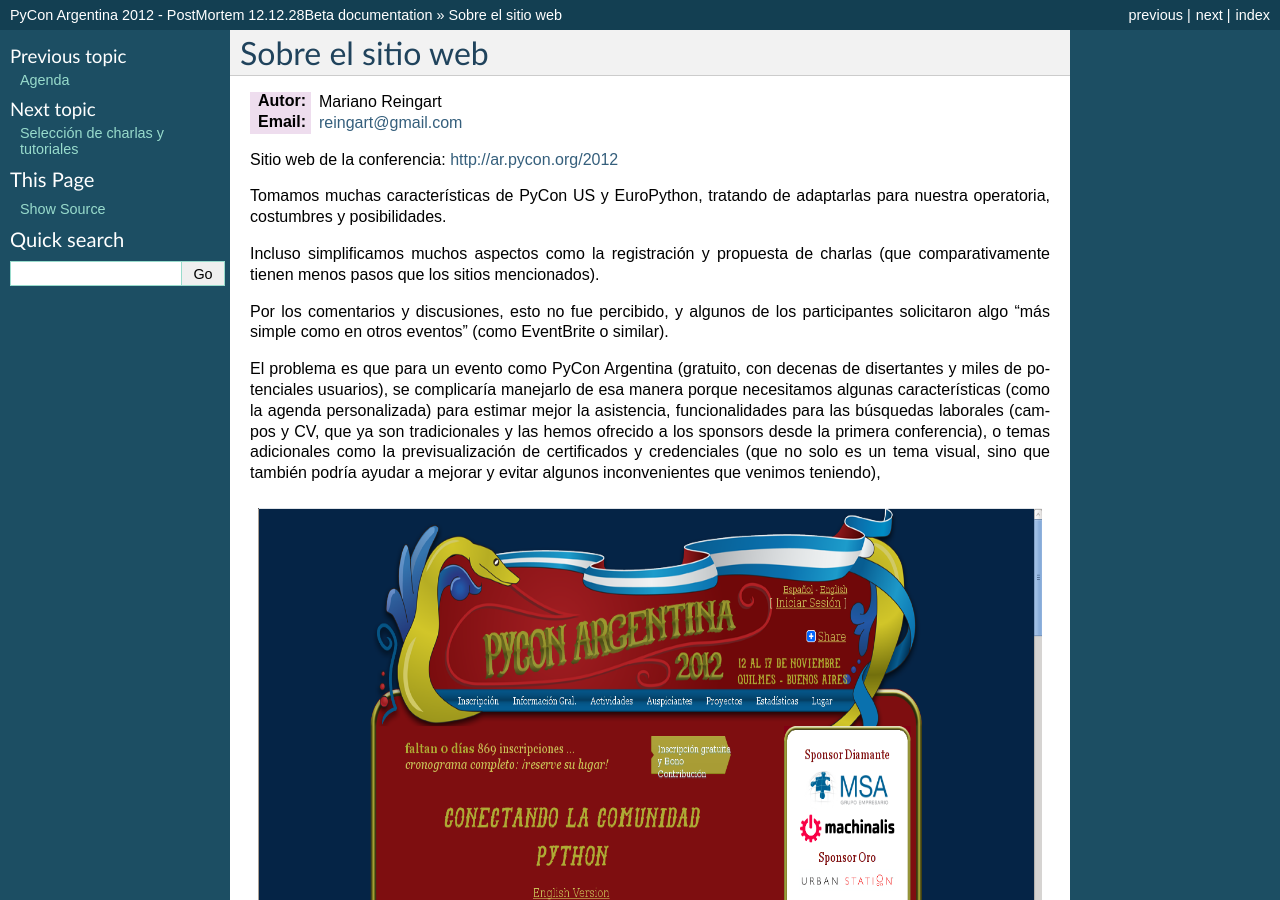
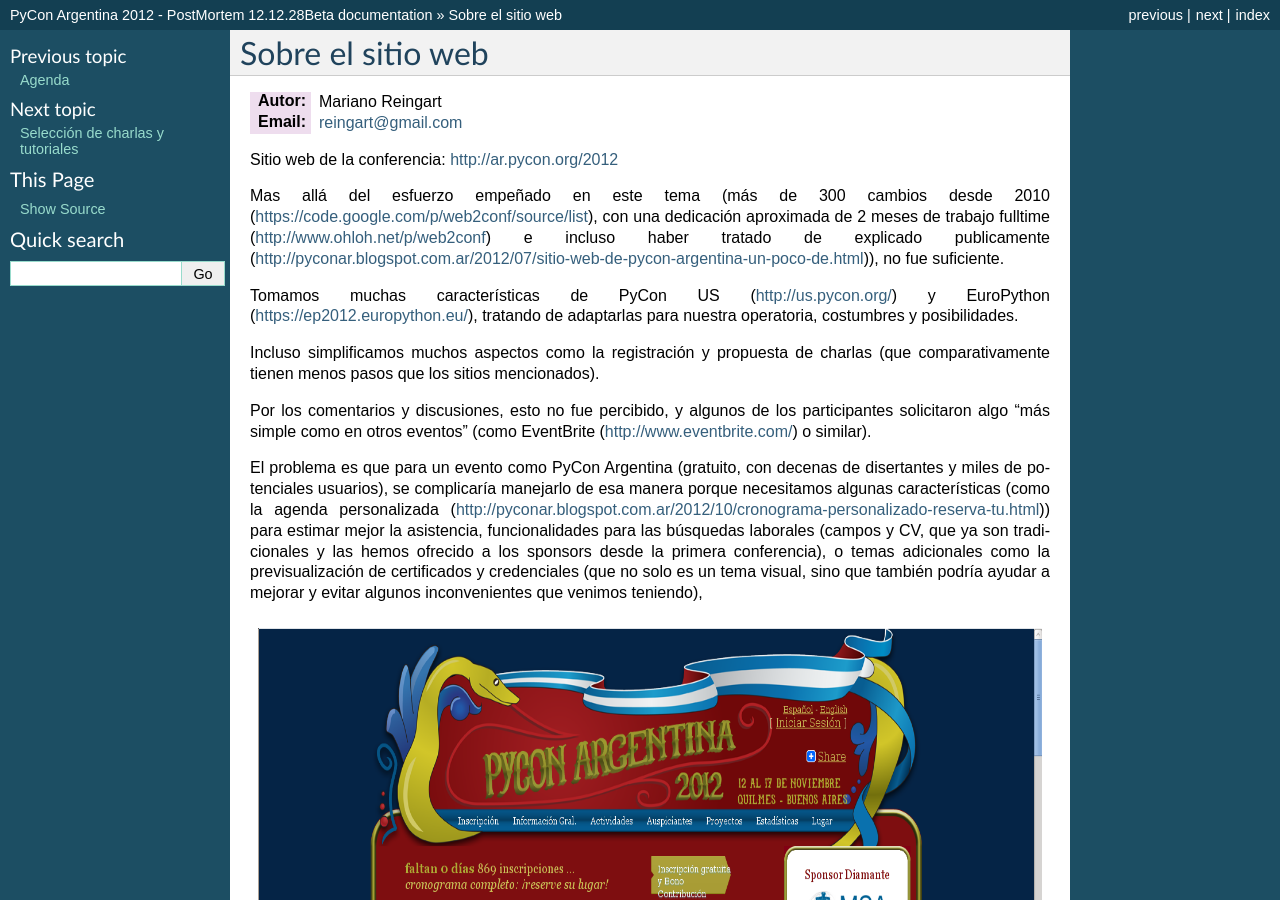
Before and after one commit to leliel12/pyconar20012_postmortem, a Sphinx documentation site: the page built from postmortem/source/web.rst, in a window 1280 px wide and 900 px high. Built offline with Sphinx 7.4.7, drawn with Linux system fonts in a browser that asks for light colours.

Commit message:
added links a web

```diff
--- a/postmortem/source/agenda.rst
+++ b/postmortem/source/agenda.rst
@@ -32,7 +34,8 @@
 un track en “inglés” (incluso para evitar tener muchas charlas en idioma
 extranjero al mismo tiempo, como nos ocurrió este año en ocasiones).
 
-La Jornada de PostgreSQL y de SugarLabs en paralelo también tuvieron la
+La Jornada de PostgreSQL (http://www.pgday.com.ar/buenosaires2012) y de
+SugarLabs en paralelo también tuvieron la
 aceptación esperada.
 
 En general, con el calendario de este año, con 3 días iniciales de sprints,
--- a/postmortem/source/web.rst
+++ b/postmortem/source/web.rst
@@ -7,20 +7,29 @@
 
 Sitio web de la conferencia: http://ar.pycon.org/2012
 
-Tomamos muchas características de PyCon US y EuroPython, tratando de adaptarlas
-para nuestra operatoria, costumbres y posibilidades.
+Mas allá del esfuerzo empeñado en este tema (más de 300 cambios desde
+2010 (https://code.google.com/p/web2conf/source/list),
+con  una dedicación aproximada de
+2 meses de trabajo fulltime (http://www.ohloh.net/p/web2conf)
+e incluso haber tratado de explicado publicamente (http://pyconar.blogspot.com.ar/2012/07/sitio-web-de-pycon-argentina-un-poco-de.html)),
+no fue suficiente.
+
+Tomamos muchas características de PyCon US (http://us.pycon.org/) y
+EuroPython (https://ep2012.europython.eu/), tratando de adaptarlas para nuestra
+operatoria, costumbres y posibilidades.
 
 Incluso simplificamos muchos aspectos como la registración y propuesta de
 charlas (que comparativamente tienen menos pasos que los sitios mencionados).
 
 Por los comentarios y discusiones, esto no fue percibido, y algunos de los
 participantes solicitaron algo "más simple como en otros eventos" (como
-EventBrite o similar).
+EventBrite (http://www.eventbrite.com/) o similar).
 
 El problema es que para un evento como PyCon Argentina (gratuito, con decenas
 de disertantes y miles de potenciales usuarios), se complicaría manejarlo de
 esa manera porque necesitamos algunas características (como la agenda
-personalizada) para estimar mejor la asistencia, funcionalidades para las
+personalizada (http://pyconar.blogspot.com.ar/2012/10/cronograma-personalizado-reserva-tu.html))
+para estimar mejor la asistencia, funcionalidades para las
 búsquedas laborales (campos y CV, que ya son tradicionales y las hemos
 ofrecido a los sponsors desde la primera conferencia), o temas adicionales
 como la previsualización de certificados y credenciales (que no solo es un
```
Also changed, not shown: other parts of postmortem/source/agenda.rst (+2 -0 lines), postmortem/source/lacomunidad.rst (+5 -3 lines).
